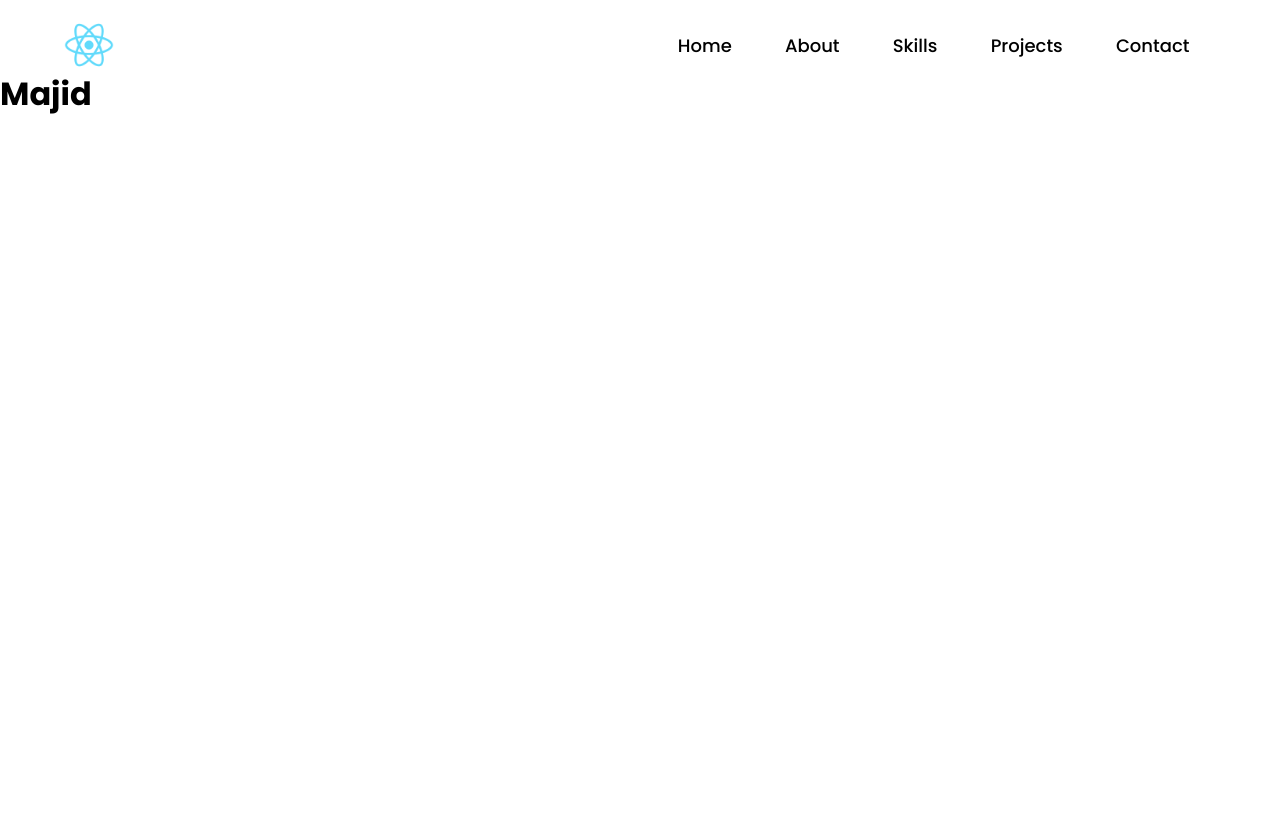
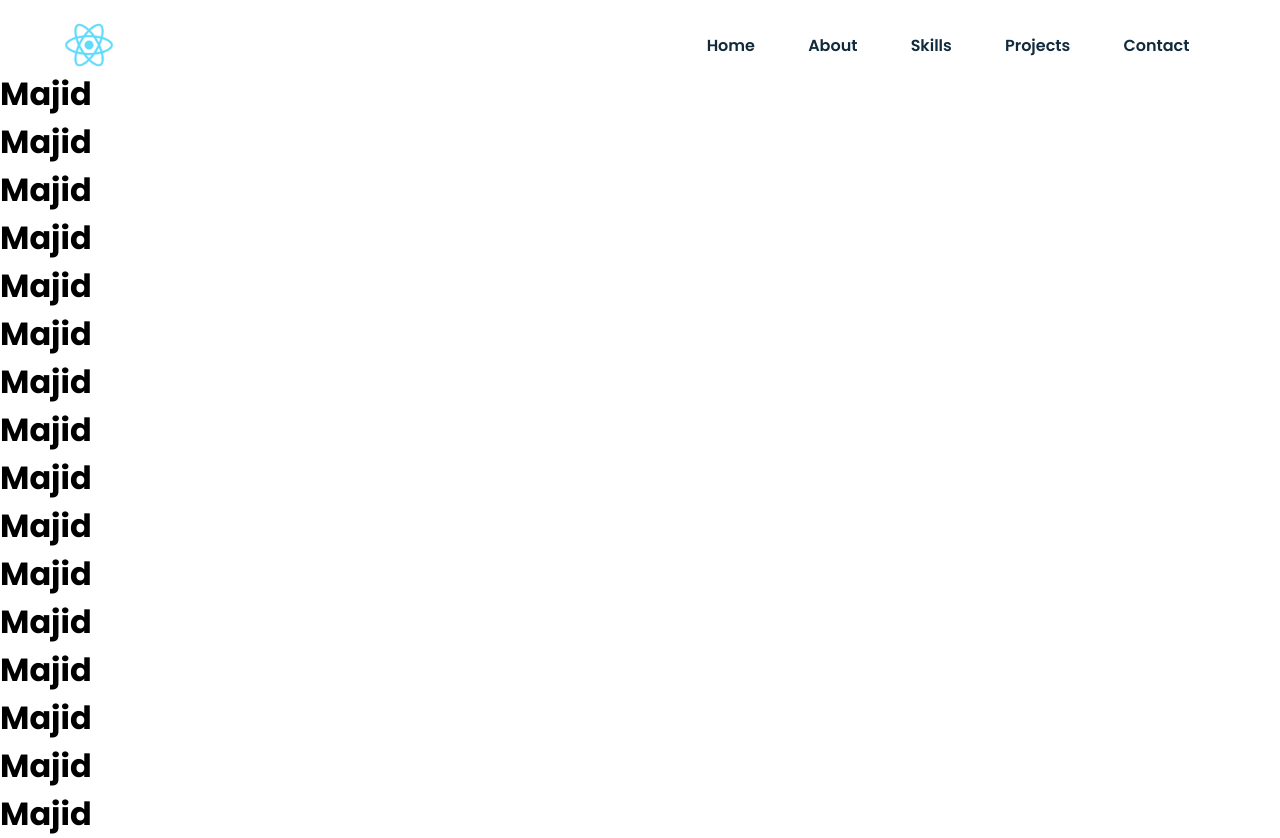
Before and after one commit to maf256/portfolio, a React (Create React App) app: page / in a window 1280 px wide. Before the commit the page ends 800 px from the top, so only its background shows below. Built offline with nearby package versions, Linux system fonts and the light colour scheme.

Commit message:
fishe the navbar

```diff
--- a/src/App.js
+++ b/src/App.js
@@ -7,6 +7,21 @@ function App() {
     <div>
       <Navbar />
       <h1>Majid</h1>
+      <h1>Majid</h1>
+      <h1>Majid</h1>
+      <h1>Majid</h1>
+      <h1>Majid</h1>
+      <h1>Majid</h1>
+      <h1>Majid</h1>
+      <h1>Majid</h1>
+      <h1>Majid</h1>
+      <h1>Majid</h1>
+      <h1>Majid</h1>
+      <h1>Majid</h1>
+      <h1>Majid</h1>
+      <h1>Majid</h1>
+      <h1>Majid</h1>
+      <h1>Majid</h1>
     </div>
   );
 }
--- a/src/components/Nav/berger.js
+++ b/src/components/Nav/berger.js
@@ -1,15 +1,19 @@
 import styled from "styled-components"
 import { useState } from "react"
+import RightNav from "./rightNav"
 
 export default function Berger() {
     const [open, setOpen] = useState(false)
 
     return (
-        <StyledBerger open={open} onClick={() => setOpen(!open) }>
-            <div></div>
-            <div></div>
-            <div></div>
-        </StyledBerger>
+        <>
+            <StyledBerger open={open} onClick={() => setOpen(!open) }>
+                <div></div>
+                <div></div>
+                <div></div>
+            </StyledBerger>
+            <RightNav open={open}/>
+        </>
     )
 }
 
@@ -20,6 +24,9 @@ const StyledBerger = styled.div`
     top: 15px;
     right: 20px;
     display: none;
+    z-index: 100;
+    cursor: pointer;
+
     @media (max-width:768px){
         display: flex;
         justify-content: space-around;
--- /dev/null
+++ b/src/components/Nav/rightNav.js
@@ -0,0 +1,59 @@
+import React from 'react';
+import styled from 'styled-components';
+
+const RightNav = ({ open }) => {
+  return (
+    <Ul open={open}>
+        <li><a href='#'>Home</a></li>
+        <li><a href='#'>About</a></li>
+        <li><a href='#'>Skills</a></li>
+        <li><a href='#'>Projects</a></li>
+        <li><a href='#'>Contact</a></li>
+    </Ul>
+  )
+}
+
+export default RightNav
+
+const Ul = styled.ul`
+  list-style: none;
+  display: flex;
+  flex-flow: row nowrap;
+
+  li {
+    padding: 0 2vw 0 2vw;
+    border: 1px solid rgba(0,0,0,0);
+
+    :hover {
+        background-color: #8D9EFF;
+        border: 1px solid #8D9EFF;
+        border-radius: 14px 14px 14px 14px;
+        transition: background-color 0.7s ease;
+    }
+
+   }
+   a {
+    text-decoration: none;
+    color: ${({ open }) => open ? '#FFE9B1' : "#112B3C"};
+    font-weight: 600;
+   }
+
+
+
+  @media (max-width: 768px) {
+    flex-flow: column nowrap;
+    background-color: #0D2538;
+    position: fixed;
+    transform: ${({ open }) => open ? 'translateX(0)' : 'translateX(100%)'};
+    top: 0;
+    right: 0;
+    height: 100vh;
+    width: 300px;
+    padding-top: 3.5rem;
+    transition: transform 0.3s ease-in-out;
+
+    li {
+      color: #fff;
+    }
+  }
+`;
--- a/src/components/Navbar.js
+++ b/src/components/Navbar.js
@@ -1,8 +1,6 @@
 import React from 'react'
-import { useState } from 'react';
 import styled from 'styled-components'
 import Logo from './Images/logo.png'
-import { RxCross1, RxHamburgerMenu } from "react-icons/rx";
 import Berger from '../components/Nav/berger.js'
 
 
@@ -13,14 +11,14 @@ export const Navbar = () => {
   return (
     <Nav >
      {/* <Nav ham={hamberger}> */}
-        <img src={Logo} />
-        <Menu >
+        <img src={Logo} alt="logo"/>
+        {/* <Menu >
             <li><a href='#'>Home</a></li>
             <li><a href='#'>About</a></li>
             <li><a href='#'>Skills</a></li>
             <li><a href='#'>Projects</a></li>
             <li><a href='#'>Contact</a></li>
-        </Menu>
+        </Menu> */}
         <Berger />
 
         {/* <Humberger onClick={()=> setHamberger(!hamberger)} >
@@ -37,8 +35,7 @@ export const Navbar = () => {
 
 const Nav = styled.nav `
 
-
-    @media (max-width: 960px) {
+    /* @media (max-width: 960px) {
         ul {
             ${(ham) => ham ? "display: none;" : "display: flex;flex-direction: column;justify-content: center;align-content: center;"};
 
@@ -48,8 +45,8 @@ const Nav = styled.nav `
         span {
             display: block;
         }
-    }
-    @media (min-width: 961px) {
+    } */
+    /* @media (min-width: 768px) {
         ul {
             display: flex;
             flex-direction: row;
@@ -60,68 +57,73 @@ const Nav = styled.nav `
         span {
             display: none;
         }
-    }
+    } */
     display: flex;
     flex-direction: row;
     justify-content: space-between;
     align-items: center;
     padding: 0 5% 0 5%;
     margin-top: 20px;
-
-
-
-
     img {
         width: 50px;
         height: 50px;
     }
 `
-const Menu = styled.ul`
-   li {
-    padding: 0 2vw 0 2vw;
-    border: 1px solid rgba(0,0,0,0);
-    :hover {
-        background-color: #bbe4e9;
-        border: 1px solid #bbe4e9;
-        border-radius: 14px 14px 14px 14px;
-        transition: background-color 0.7s ease;
-    }
+// const Menu = styled.ul`
+//    li {
+//     padding: 0 2vw 0 2vw;
+//     border: 1px solid rgba(0,0,0,0);
+//     :hover {
+//         background-color: #bbe4e9;
+//         border: 1px solid #bbe4e9;
+//         border-radius: 14px 14px 14px 14px;
+//         transition: background-color 0.7s ease;
+//     }
 
-   }
-   a {
-    text-decoration: none;
-    color: black;
-   }
+//    }
+//    a {
+//     text-decoration: none;
+//     color: black;
+//    }
 
 
-`
+// `
 
-const Humberger = styled.span `
-    font-size: 21px;
+// const Humberger = styled.span `
+//     font-size: 21px;
 
-`
+// `
 
 
 
 
 
+// import React from 'react';
+// import styled from 'styled-components';
+// import Burger from './Burger';
 
+// const Nav = styled.nav`
+//   width: 100%;
+//   height: 55px;
+//   border-bottom: 2px solid #f1f1f1;
+//   padding: 0 20px;
+//   display: flex;
+//   justify-content: space-between;
 
-// const Button = styled.button`
-//   /* Adapt the colors based on primary prop */
-//   background: ${props => props.primary ? "palevioletred" : "white"};
-//   color: ${props => props.primary ? "white" : "palevioletred"};
+//   .logo {
+//     padding: 15px 0;
+//   }
+// `
 
-//   font-size: 1em;
-//   margin: 1em;
-//   padding: 0.25em 1em;
-//   border: 2px solid palevioletred;
-//   border-radius: 3px;
-// `;
+// const Navbar = () => {
+//   return (
+//     <Nav>
+//       <div className="logo">
+//         Nav Bar
+//       </div>
+//       <Burger />
+//     </Nav>
+//   )
+// }
 
-// render(
-//   <div>
-//     <Button>Normal</Button>
-//     <Button primary>Primary</Button>
-//   </div>
-// );
+// export default Navbar
```
